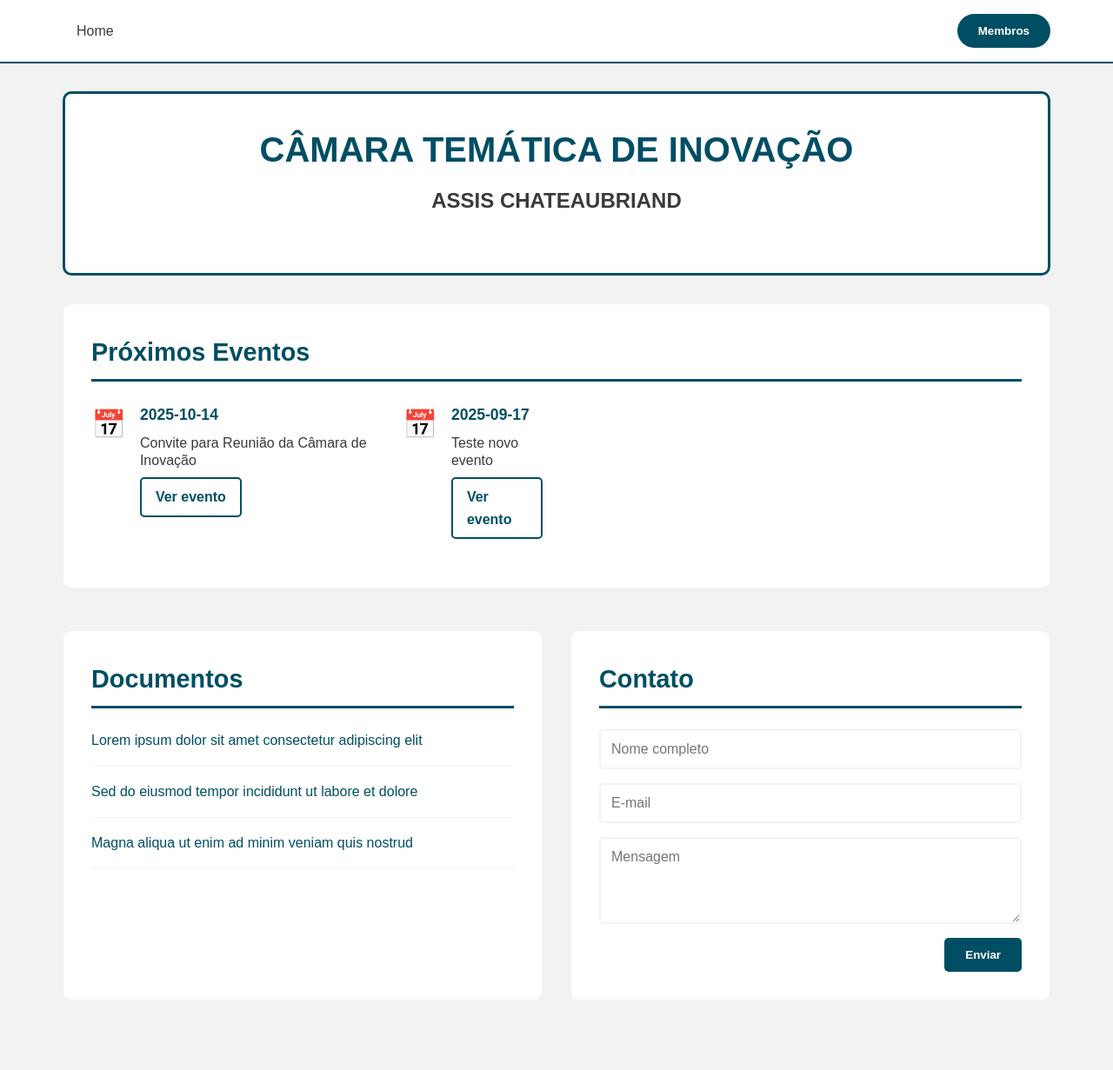
After one commit to Mv-great/PFC-Camara-tem-tica-de-inova-o, a PHP site: page /eventos.php in a window 1280 px wide. The commit adds this page. Shown: the whole page at 87% size. Run offline with PHP 8.4, Linux system fonts and the light colour scheme; data comes from the database, SQL or seed files in the repository.

Commit message:
Add files via upload

```diff
--- a/inovacao/Inovacao/conexao.php
+++ b/inovacao/Inovacao/conexao.php
@@ -2,7 +2,7 @@
 $host = "localhost";  // Servidor
 $usuario = "root";    // Usuário do banco
 $senha = "";          // Senha
-$banco = "banco de dados câmara de inovação"; // Nome do banco de dados
+$banco = "Marcus"; // Nome do banco de dados
 
 // Criar conexão
 $conn = new mysqli($host, $usuario, $senha, $banco);
--- a/inovacao/Inovacao/css/styles.css
+++ b/inovacao/Inovacao/css/styles.css
@@ -428,6 +428,11 @@ section h3 {
     transform: translateY(-2px);
 }
 
+footer{
+    background-color: #004E64;
+}
+
+
 /* Responsividade */
 @media (max-width: 768px) {
     .main-nav {
--- /dev/null
+++ b/inovacao/Inovacao/eventos.php
@@ -0,0 +1,92 @@
+<?php
+    // Incluir arquivo de conexão
+    include 'conexao.php';
+    $sql = "SELECT nome FROM categorias";
+    $result = $conn->query($sql);
+?>
+<!DOCTYPE html>
+<html lang="pt-BR">
+<head>
+    <meta charset="UTF-8">
+    <meta name="viewport" content="width=device-width, initial-scale=1.0">
+    <title>Câmara Temática de Inovação - Assis Chateaubriand</title>
+    <link rel="stylesheet" href="css/styles.css">
+</head>
+<body>
+    <header>
+        <nav class="main-nav">
+
+            <ul class="nav-links">
+                <li><a href="index.php">Home</a></li>
+            </ul>
+            <button class="membros-btn">Membros</button>
+        </nav>
+    </header>
+
+    <main>
+        <section class="hero">
+            <h1>CÂMARA TEMÁTICA DE INOVAÇÃO</h1>
+            <h2>ASSIS CHATEAUBRIAND</h2>
+            </section>
+
+            <section id="Eventos" class="eventos">
+            <h3>Próximos Eventos</h3>
+            <div class="eventos-grid">
+                        <?php
+                $sql = "SELECT * FROM artigos where categoria_id=2";
+                $result = $conn->query($sql);
+
+
+             if ($result->num_rows > 0) {
+                // Output data of each row
+                while($row = $result->fetch_assoc()) {
+                    echo "
+    <div class='evento-item'>
+                    <div class='evento-icon'>📅</div>
+                    <div class='evento-info'>
+                        <div class='evento-data'>$row[data_evento]</div>
+                        <div class='evento-titulo'> <p>$row[titulo]</p> </div>
+                        <a href='evento.php?cd=$row[id]' class='ver-todos'>Ver evento</a>
+                    </div>
+                            ";
+                }}
+        ?>
+
+
+        </section>
+
+    <?php
+            $sql = "SELECT * FROM artigos where categoria_id=3"; ;
+            $result = $conn->query($sql);
+
+
+
+
+        ?>
+
+
+
+
+        <div class="bottom-sections">
+            <section class="documentos">
+                <h3>Documentos</h3>
+                <ul class="documentos-list">
+                    <li><a href="#">Lorem ipsum dolor sit amet consectetur adipiscing elit</a></li>
+                    <li><a href="#">Sed do eiusmod tempor incididunt ut labore et dolore</a></li>
+                    <li><a href="#">Magna aliqua ut enim ad minim veniam quis nostrud</a></li>
+                </ul>
+            </section>
+
+            <section class="contato">
+                <h3>Contato</h3>
+                <form class="contato-form">
+                    <input type="text" placeholder="Nome completo" required>
+                    <input type="email" placeholder="E-mail" required>
+                    <textarea placeholder="Mensagem" rows="4" required></textarea>
+                    <button type="submit">Enviar</button>
+                </form>
+            </section>
+        </div>
+    </main>
+</body>
+</html>
```
Also changed, not shown: inovacao/Inovacao/evento.php (added, +88 -0 lines), inovacao/Inovacao/index.php (+9 -13 lines), marcus.sql (added, +153 -0 lines).
